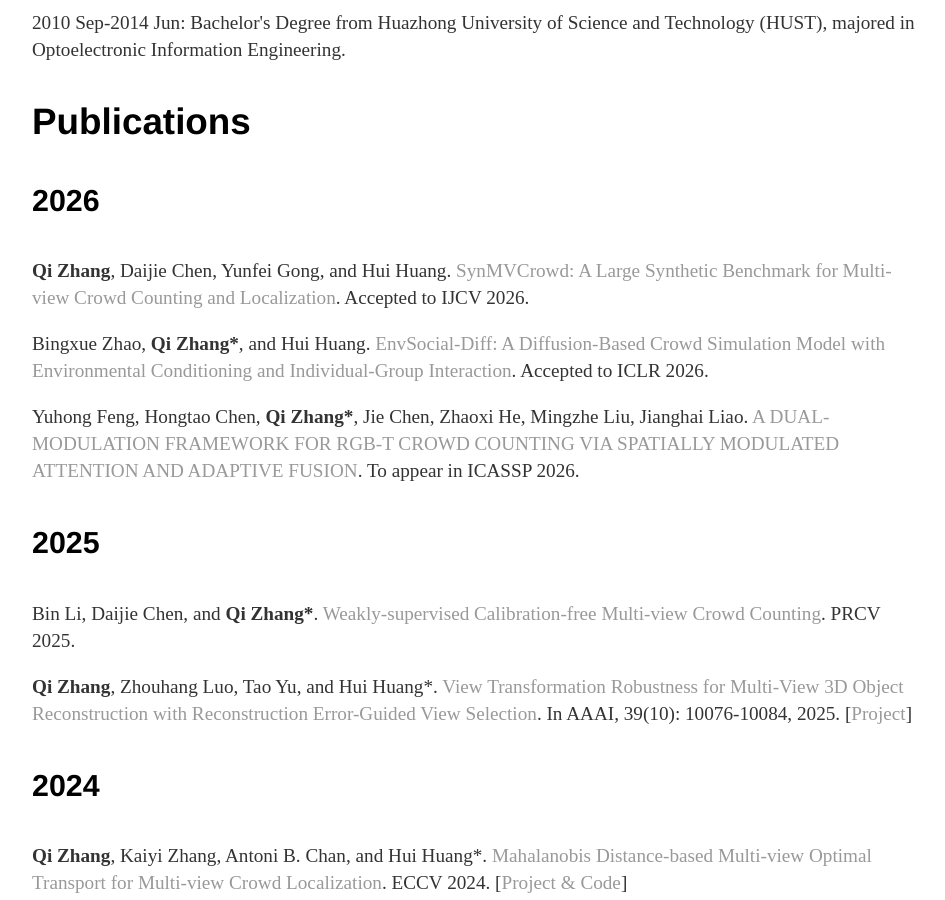
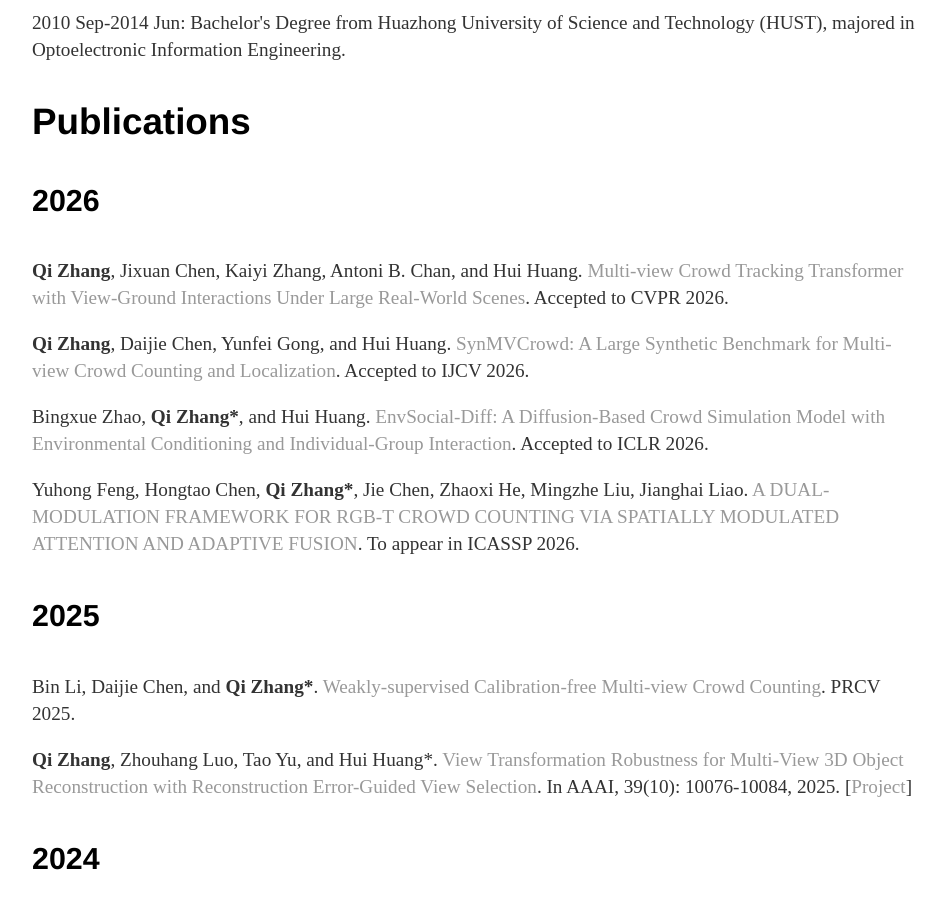
Before and after one commit to zqyq/zqyq.github.io, a Jekyll site: the page built from about/index.html, in a window 1280 px wide and 900 px high, scrolled down 660 px. Shown: the whole window, without its empty margins (160-1105 px from the left). Built offline with Jekyll 4.4.1, drawn with Linux system fonts in a browser that asks for light colours.

Commit message:
Update index.html

```diff
--- a/about/index.html
+++ b/about/index.html
@@ -35,6 +35,9 @@
 		<h3>Publications</h3>
 
 		<h4>2026</h4>
+		<p> <strong>Qi Zhang</strong>, Jixuan Chen, Kaiyi Zhang, Antoni B. Chan, and Hui Huang. <a href=''>Multi-view Crowd Tracking Transformer with View-Ground Interactions Under Large Real-World Scenes</a>. Accepted to CVPR 2026.
+		</p>
+
 		<p> <strong>Qi Zhang</strong>, Daijie Chen, Yunfei Gong, and Hui Huang. <a href=''>SynMVCrowd: A Large Synthetic Benchmark for Multi-view Crowd Counting and Localization</a>. Accepted to IJCV 2026.
 		</p>
 
```
